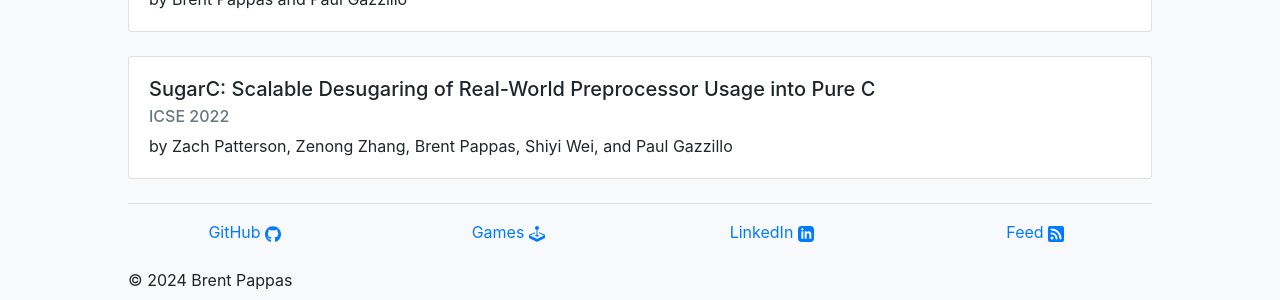
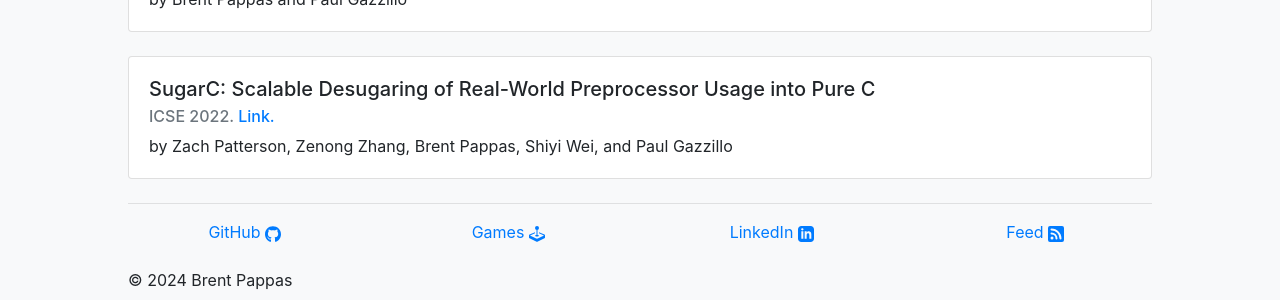
Before and after one commit to PappasBrent/pappasbrent.github.io, a Jekyll site: the page built from publications.html, in a window 1280 px wide. Shown: the part 252-552 px from the top of the page. Built offline with Jekyll 4.4.1, drawn with Linux system fonts in a browser that asks for light colours.

Commit message:
Add ICSE 2022 link and update ICSE 2024 link

```diff
--- a/publications.html
+++ b/publications.html
@@ -6,14 +6,14 @@
 <div class="card mb-4">
     <div class="card-body">
         <h5 class="card-title">Semantic Analysis of Macro Usage for Portability</h5>
-        <h6 class="card-subtitle mb-2 text-muted">ICSE 2024 (to appear). <a href="./assets/Semantic_Analysis_of_Macro_Usage_for_Portability_-_Preprint.pdf">Pre-print.</a></h6>
+        <h6 class="card-subtitle mb-2 text-muted">ICSE 2024 (to appear). <a href="https://doi.org/10.48550/arXiv.2401.10422">Pre-print.</a></h6>
         <p class="card-text">by Brent Pappas and Paul Gazzillo</p>
     </div>
 </div>
 <div class="card mb-4">
     <div class="card-body">
         <h5 class="card-title">SugarC: Scalable Desugaring of Real-World Preprocessor Usage into Pure C</h5>
-        <h6 class="card-subtitle mb-2 text-muted">ICSE 2022</h6>
+        <h6 class="card-subtitle mb-2 text-muted">ICSE 2022. <a href="https://personal.utdallas.edu/~swei/sugarc-icse22.pdf">Link.</a></h6>
         <p class="card-text">by Zach Patterson, Zenong Zhang, Brent Pappas, Shiyi Wei, and Paul Gazzillo</p>
     </div>
 </div>
```
